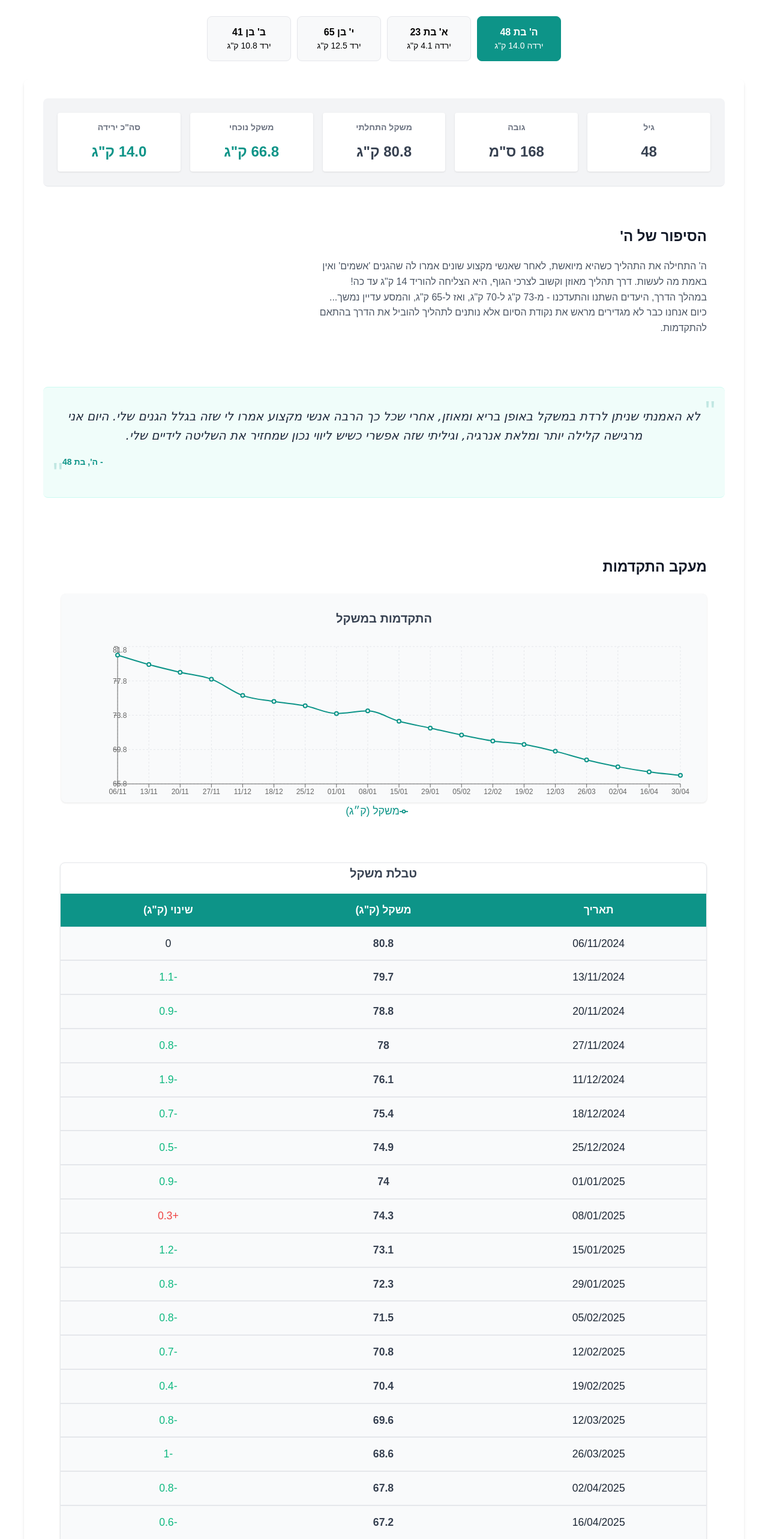
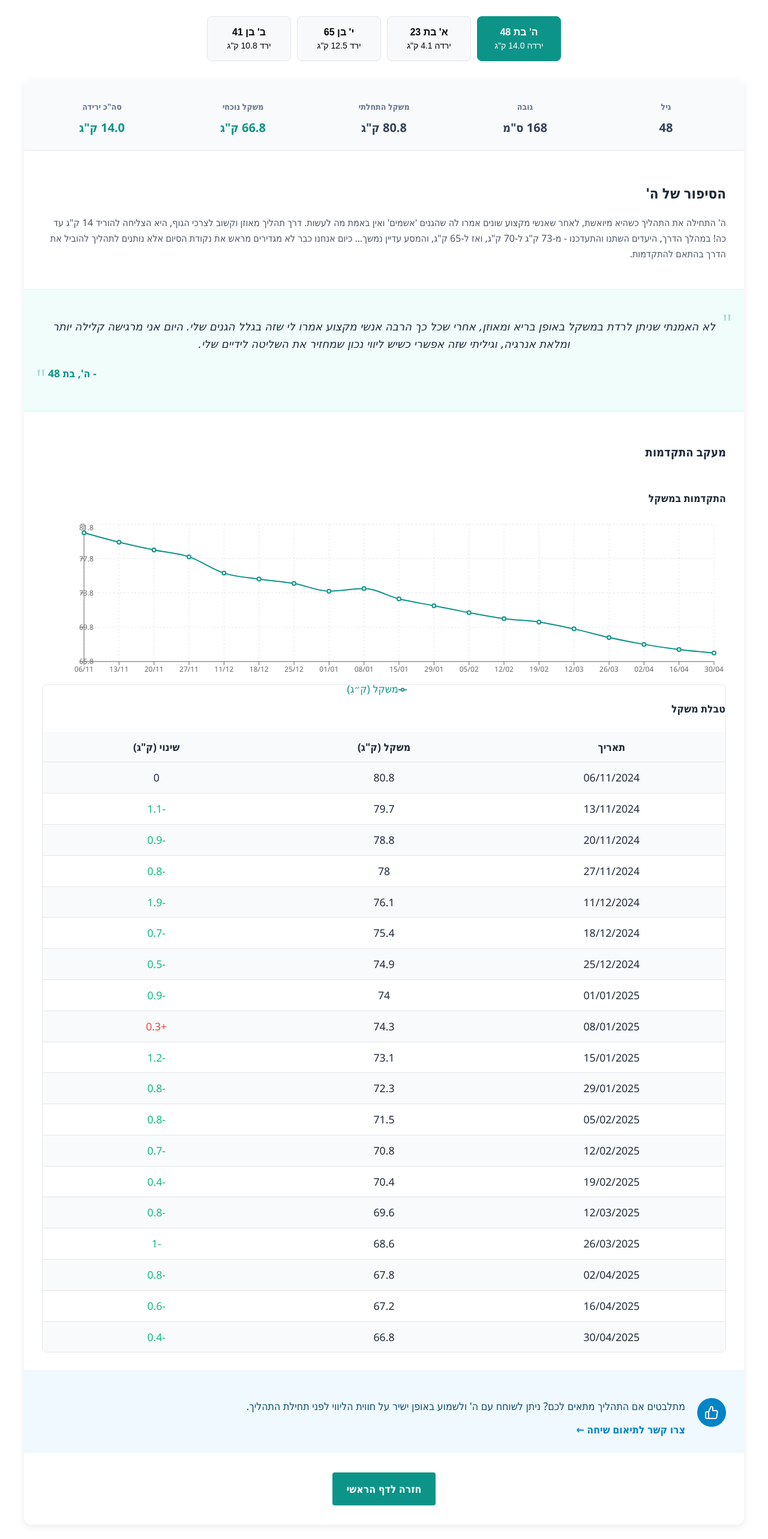
Before and after one commit to ronental75/nutrition-community, a React (Create React App) app: page /success-stories in a window 1280 px wide. Shown: the part 180-2746 px from the top of the page at 60% size. Built offline with nearby package versions, Linux system fonts and the light colour scheme.

Commit message:
Initial commit

```diff
--- a/src/components/SuccessStories/SuccessStories.css
+++ b/src/components/SuccessStories/SuccessStories.css
@@ -564,7 +564,7 @@
 }
 
 /* התאמה למובייל */
-@media (max-width: 768px) {
+@media (max-width: 650px) {
   .chart-tooltip {
     max-width: 220px;
     font-size: 12px;
@@ -603,475 +603,74 @@
   }
 }
 
-/* Success Stories Component Styles */
-.success-story-card {
-  max-width: 1200px;
-  margin: 0 auto;
-  padding: 2rem;
-  background-color: #ffffff;
-  border-radius: 0.5rem;
-  box-shadow: 0 4px 6px -1px rgba(0, 0, 0, 0.1), 0 2px 4px -1px rgba(0, 0, 0, 0.06);
-  direction: rtl;
-  font-family: 'Rubik', sans-serif;
+/* Add these styles to your SuccessStories.css file */
+
+/* Mobile-specific adjustments */
+@media (max-width: 768px) {
+  /* Hide workout chart on mobile */
+  .workouts-chart-wrapper {
+    display: none;
   }
 
-/* Header Stats */
-.success-story-header-stats {
-  display: flex;
-  flex-wrap: wrap;
-  justify-content: space-between;
-  gap: 1rem;
-  margin-bottom: 2rem;
-  background-color: #f3f4f6;
-  padding: 1.5rem;
-  border-radius: 0.5rem;
-}
-
+  /* Make stat boxes smaller on mobile */
   .stat-box {
-  flex: 1;
-  min-width: 120px;
-  text-align: center;
-  padding: 0.75rem;
-  border-radius: 0.25rem;
-  background-color: #ffffff;
-  box-shadow: 0 1px 3px 0 rgba(0, 0, 0, 0.1);
+    padding: 0.5rem;
+    min-width: auto;
   }
 
   .stat-box h3 {
-  margin: 0 0 0.5rem 0;
-  font-size: 0.875rem;
-  color: #6b7280;
+    font-size: 0.75rem;
+    margin-bottom: 0.25rem;
   }
 
   .stat-value {
-  font-size: 1.5rem;
-  font-weight: 700;
-  color: #374151;
+    font-size: 1.1rem;
   }
 
-.stat-value.highlight {
-  color: #0d9488;
-}
-
-/* Story Intro */
-.success-story-intro {
-  display: flex;
-  flex-direction: column;
-  gap: 2rem;
-  margin-bottom: 2rem;
-}
-
-@media (min-width: 768px) {
-  .success-story-intro {
-    flex-direction: row;
-  }
-
-  .success-story-image {
-    flex: 0 0 40%;
-  }
-
-  .success-story-description {
-    flex: 0 0 60%;
-  }
-}
-
-.success-story-image {
-  max-width: 300px; /* Adjust this value to control the image size */
-  margin: 0 auto 1.5rem;
-}
-
-.success-story-image img {
-  width: 100%;
-  height: auto;
-  border-radius: 0.5rem;
-  box-shadow: 0 4px 6px -1px rgba(0, 0, 0, 0.1);
-  object-fit: cover;
-}
-
-.success-story-description h2 {
-  color: #111827;
-  margin-top: 0;
-  margin-bottom: 1rem;
-  font-size: 1.5rem;
-}
-
-.success-story-description p {
-  color: #4b5563;
-  line-height: 1.6;
-}
-
-.success-story-highlights {
-  margin-top: 1.5rem;
-  padding: 1rem;
-  background-color: #f8fafc;
-  border-radius: 0.25rem;
-  border-right: 4px solid #0d9488;
-}
-
-.success-story-highlights h3 {
-  margin-top: 0;
-  color: #0d9488;
-  font-size: 1.125rem;
-}
-
-.highlights-list {
-  padding-right: 1.25rem;
-  margin: 0.5rem 0 0 0;
-}
-
-.highlight-item {
-  margin-bottom: 0.5rem;
-  color: #4b5563;
-}
-
-/* Quote */
-.success-story-quote {
-  position: relative;
-  padding: 2rem;
-  margin: 2.5rem 0;
-  background-color: #f0fdfa;
-  border-radius: 0.5rem;
-  color: #0f766e;
-  text-align: center;
-}
-
-.quote-mark {
-  font-size: 3rem;
-  line-height: 1;
-  position: absolute;
-  color: #0d9488;
-  opacity: 0.2;
-}
-
-.quote-mark.left {
-  top: 1rem;
-  right: 1rem;
-}
-
-.quote-mark.right {
-  bottom: 1rem;
-  left: 1rem;
-}
-
-.quote-text {
-  margin: 0;
-  font-size: 1.25rem;
-  font-style: italic;
-  line-height: 1.6;
-}
-
-.quote-author {
-  margin-top: 1rem;
-  font-weight: 600;
-  font-size: 0.875rem;
-}
-
-/* Chart Containers for Mobile Scrolling */
-.chart-scroll-container {
-  width: 100%;
-  overflow-x: auto;
-  -webkit-overflow-scrolling: touch; /* Smooth scrolling on iOS */
-  scrollbar-width: thin; /* Firefox */
-  scrollbar-color: #0d9488 #f9fafb; /* Firefox */
-  margin-bottom: 1rem;
-}
-
-.chart-scroll-container::-webkit-scrollbar {
-  height: 8px; /* Height of horizontal scrollbar */
-}
-
-.chart-scroll-container::-webkit-scrollbar-track {
-  background: #f9fafb;
-  border-radius: 4px;
-}
-
-.chart-scroll-container::-webkit-scrollbar-thumb {
-  background-color: #0d9488;
-  border-radius: 4px;
-}
-
-.chart-inner-container {
-  min-width: 600px; /* Minimum width to ensure readability */
-  height: 100%;
-}
-
-/* Progress Section */
-.success-story-progress {
-  margin-bottom: 2rem;
-}
-
-.success-story-progress h3 {
-  color: #111827;
-  font-size: 1.5rem;
-  margin-bottom: 1.5rem;
-}
-
-.chart-container {
-  display: flex;
-  flex-direction: column;
-  gap: 2.5rem;
-}
-
-.weight-chart-wrapper,
-.workouts-chart-wrapper {
-  padding: 1.5rem;
-  background-color: #f9fafb;
-  border-radius: 0.5rem;
-  box-shadow: 0 1px 3px 0 rgba(0, 0, 0, 0.1);
+  /* Adjust weight chart to start closer to left edge */
+  .weight-chart-wrapper {
+    padding: 0.75rem;
   }
 
   .chart-title {
-  margin-top: 0;
-  margin-bottom: 1.5rem;
-  color: #374151;
-  font-size: 1.25rem;
-  text-align: center;
+    margin-bottom: 0.75rem;
+    font-size: 1rem;
   }
 
-/* Chart Tooltip */
-.chart-tooltip {
-  background-color: rgba(255, 255, 255, 0.95);
-  padding: 0.75rem;
-  border-radius: 0.25rem;
-  box-shadow: 0 2px 5px rgba(0, 0, 0, 0.15);
-  border: 1px solid #e5e7eb;
-  min-width: 150px;
+  /* Remove left margin from chart to get closer to edge */
+  .recharts-wrapper {
+    margin-left: 0;
   }
 
-.tooltip-date {
-  margin: 0 0 0.5rem 0;
-  font-weight: 600;
-  color: #374151;
-  border-bottom: 1px solid #e5e7eb;
-  padding-bottom: 0.25rem;
+  /* Make left axis take less space */
+  .recharts-yAxis .recharts-cartesian-axis-tick {
+    font-size: 10px;
   }
 
-.tooltip-weight,
-.tooltip-strength,
-.tooltip-cardio,
-.tooltip-total,
-.tooltip-details {
-  margin: 0.25rem 0;
-  font-size: 0.875rem;
-  color: #4b5563;
-}
-
-.tooltip-weight {
-  font-weight: 600;
-}
-
-.tooltip-strength-color,
-.tooltip-cardio-color {
-  display: inline-block;
-  width: 10px;
-  height: 10px;
-  margin-left: 5px;
-  border-radius: 50%;
-}
-
-.tooltip-strength-color {
-  background-color: #8884d8;
-}
-
-.tooltip-cardio-color {
-  background-color: #82ca9d;
-}
-
-.weight-gain {
-  color: #ef4444;
-}
-
-/* Data Tables */
-.data-tables-container {
-  margin-top: 2.5rem;
-}
-
-.weight-table {
-  width: 100%;
-  border-collapse: collapse;
-  box-shadow: 0 1px 3px 0 rgba(0, 0, 0, 0.1);
-  border-radius: 0.5rem;
-  overflow: hidden;
-}
-
-.table-title {
-  text-align: center;
-  margin-top: 0;
-  margin-bottom: 1rem;
-  color: #374151;
-  font-size: 1.25rem;
-}
-
-.weight-table-header {
-  display: flex;
-  background-color: #0d9488;
-  color: white;
-  font-weight: 600;
-}
-
-.weight-table-row {
-  display: flex;
-  border-bottom: 1px solid #e5e7eb;
-}
-
-.weight-table-row:last-child {
-  border-bottom: none;
-}
-
-.weight-table-row:nth-child(even) {
-  background-color: #f9fafb;
-}
-
-.weight-table-cell {
-  flex: 1;
-  padding: 0.75rem 1rem;
-  text-align: center;
-}
-
-.weight-value {
-  font-weight: 600;
-  color: #374151;
-}
-
-/* Contact Section */
-.success-story-contact {
-  display: flex;
-  align-items: center;
-  padding: 1.5rem;
-  margin: 2rem 0;
-  background-color: #f0fdfa;
-  border-radius: 0.5rem;
-  border-right: 4px solid #0d9488;
-}
-
-.contact-icon {
-  flex-shrink: 0;
-  margin-left: 1.5rem;
-  color: #0d9488;
-  background-color: white;
-  width: 3rem;
-  height: 3rem;
-  display: flex;
-  align-items: center;
-  justify-content: center;
-  border-radius: 50%;
-  box-shadow: 0 1px 3px 0 rgba(0, 0, 0, 0.1);
-}
-
-.contact-text {
-  flex-grow: 1;
-}
-
-.contact-text p {
-  margin: 0 0 0.75rem 0;
-  color: #374151;
-}
-
-.contact-link {
-  display: inline-block;
-  color: #0d9488;
-  font-weight: 600;
-  text-decoration: none;
-  transition: color 0.2s;
-}
-
-.contact-link:hover {
-  color: #0f766e;
-  text-decoration: underline;
-}
-
-/* Responsive Design */
-@media (max-width: 768px) {
-  .success-story-card {
-    padding: 1.5rem;
-  }
-
-  .success-story-header-stats {
-    flex-direction: column;
-  }
-
-  .stat-box {
-    width: 100%;
-  }
-
+  /* Make quote section smaller */
   .success-story-quote {
-    padding: 1.5rem;
+    padding: 1.25rem;
+    margin: 1.5rem 0;
   }
 
   .quote-text {
     font-size: 1rem;
   }
 
-  .weight-table-row,
-  .weight-table-header {
-    font-size: 0.875rem;
+  /* Adjust contact section */
+  .success-story-contact {
+    padding: 1rem;
   }
 
+  .contact-icon {
+    width: 2.5rem;
+    height: 2.5rem;
+    margin-left: 1rem;
+  }
+
+  /* Weight table adjustments */
   .weight-table-cell {
     padding: 0.5rem;
+    font-size: 0.8rem;
   }
 }
-
-/* Return Button */
-.button-container {
-  margin: 2rem 0;
-  text-align: center;
-}
-
-.return-button {
-  display: inline-block;
-  padding: 0.75rem 1.5rem;
-  background-color: #0d9488;
-  color: white;
-  text-decoration: none;
-  border-radius: 0.25rem;
-  font-weight: 600;
-  transition: background-color 0.3s;
-}
-
-.return-button:hover {
-  background-color: #0f766e;
-}
-
-/* Chart Containers for Mobile Scrolling */
-.chart-scroll-container {
-  width: 100%;
-  overflow-x: auto;
-  -webkit-overflow-scrolling: touch; /* Smooth scrolling on iOS */
-  scrollbar-width: thin; /* Firefox */
-  scrollbar-color: #0d9488 #f9fafb; /* Firefox */
-  margin-bottom: 1rem;
-}
-
-.chart-scroll-container::-webkit-scrollbar {
-  height: 8px; /* Height of horizontal scrollbar */
-}
-
-.chart-scroll-container::-webkit-scrollbar-track {
-  background: #f9fafb;
-  border-radius: 4px;
-}
-
-.chart-scroll-container::-webkit-scrollbar-thumb {
-  background-color: #0d9488;
-  border-radius: 4px;
-}
-
-.chart-inner-container {
-  min-width: 600px; /* Minimum width to ensure readability */
-  height: 100%;
-}
-
-/* Image size control */
-.success-story-image {
-  max-width: 300px; /* Adjust this value to control the image size */
-  margin: 0 auto 1.5rem;
-}
-
-.success-story-image img {
-  width: 100%;
-  height: auto;
-  border-radius: 0.5rem;
-  box-shadow: 0 4px 6px -1px rgba(0, 0, 0, 0.1);
-  object-fit: cover;
-}
```
Lines whose indentation alone changed are shown as unchanged.
